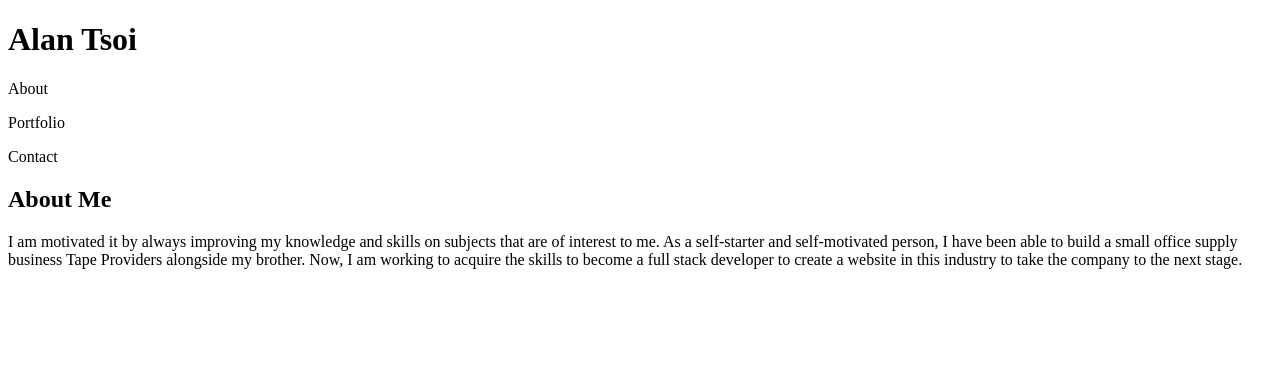
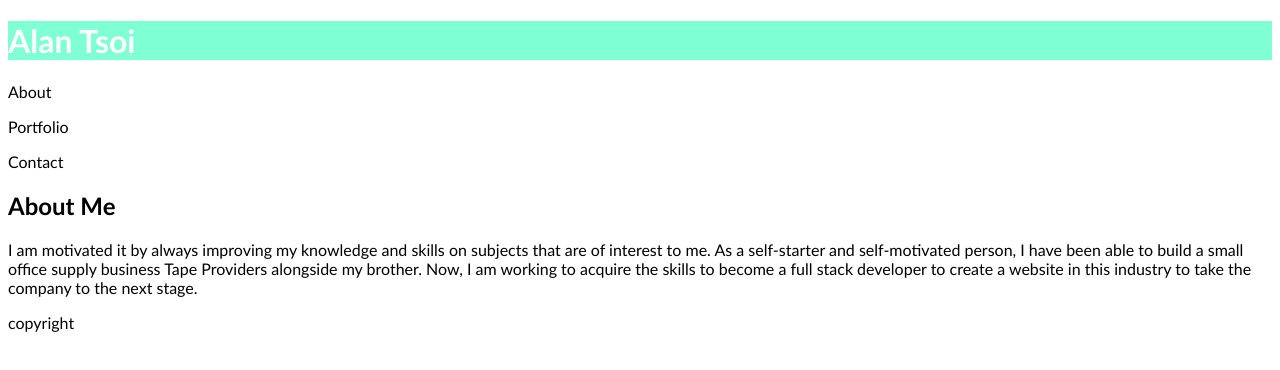
Before and after one commit to stephentsoi92/Basic-Portfolio, a plain HTML site: page index.html in a window 1280 px wide. Drawn offline with Linux system fonts and the light colour scheme.

Commit message:
update image folder, index file html class attributes, and name style

```diff
--- a/assets/css/style.css
+++ b/assets/css/style.css
@@ -0,0 +1,8 @@
+body {
+    font-family: 'Trebuchet MS', 'Lucida Sans Unicode', 'Lucida Grande', 'Lucida Sans', Arial, sans-serif;
+}
+.name {
+    background-color: aquamarine;
+    color: white;
+    font-weight: bold;
+}
--- a/index.html
+++ b/index.html
@@ -2,14 +2,21 @@
 <html>
     <head>
         <title>Alan Tsoi Portfolio</title>
-
+        <link href="assets/css/style.css" type="text/css" rel="stylesheet">
     </head>
     <body>
-        <h1>Alan Tsoi</h1>
-        <p>About</p>
-        <p>Portfolio</p>
-        <p>Contact</p>
-        <h2>About Me</h2>
-        <p>I am motivated it by always improving my knowledge and skills on subjects that are of interest to me. As a self-starter and self-motivated person, I have been able to build a small office supply business Tape Providers alongside my brother. Now, I am working to acquire the skills to become a full stack developer to create a website in this industry to take the company to the next stage.</p>
+        <h1 class="name">Alan Tsoi</h1>
+        <nav class="navigation">
+            <p>About</p>
+            <p>Portfolio</p>
+            <p>Contact</p>
+        </nav>
+        <section class="aboutme">
+            <h2>About Me</h2>
+            <p>I am motivated it by always improving my knowledge and skills on subjects that are of interest to me. As a self-starter and self-motivated person, I have been able to build a small office supply business Tape Providers alongside my brother. Now, I am working to acquire the skills to become a full stack developer to create a website in this industry to take the company to the next stage.</p>
+        </section>
+        <footer class="footer">
+            <p>copyright</p>
+        </footer>
     </body>
 </html>
```
Also changed, not shown: assets/images/profile_picture.JPG (added).
